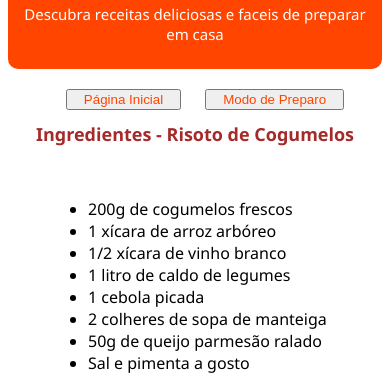
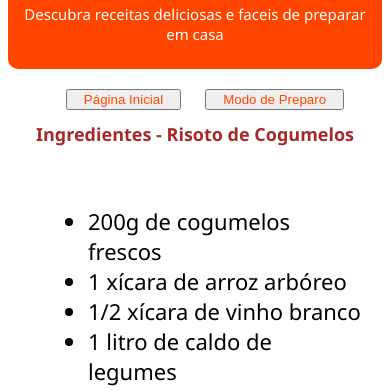
Before and after one commit to laryssa150/Receiita_projeto, a plain HTML site: page Projeto_Receita/ingredientesRisoto.html in a window 390 px wide. Shown: the part 95-487 px from the top of the page. Drawn offline with Linux system fonts and the light colour scheme.

Commit message:
Update style.css

```diff
--- a/Projeto_Receita/style.css
+++ b/Projeto_Receita/style.css
@@ -214,6 +214,10 @@
         font-size: 18px;
     }
 
+    .conteudo-receita{
+    font-size:22px;
+    }
+
     .Produtos {
         padding: 10px;
     }
```
